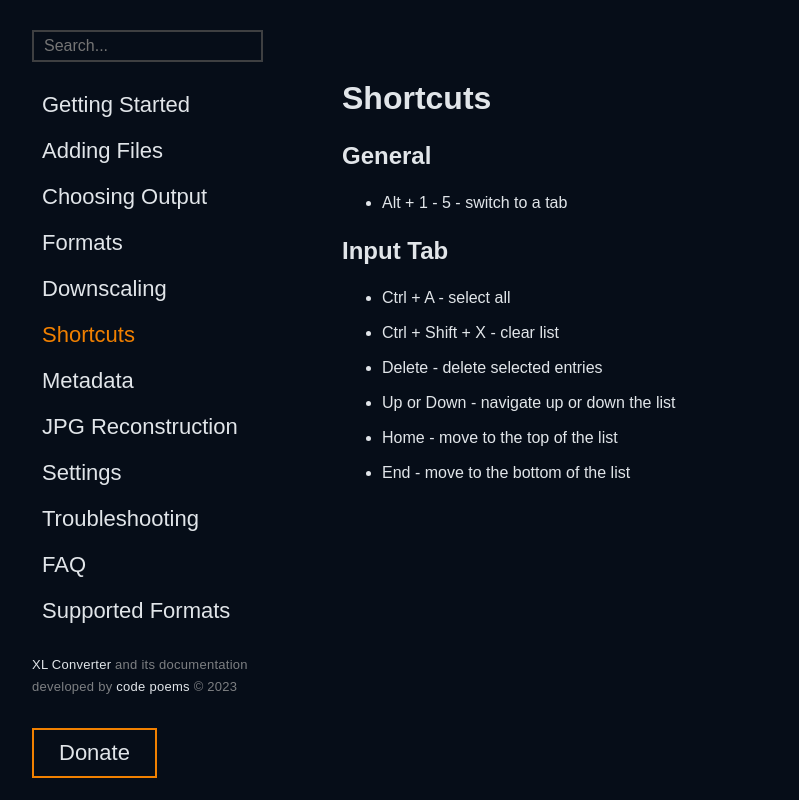
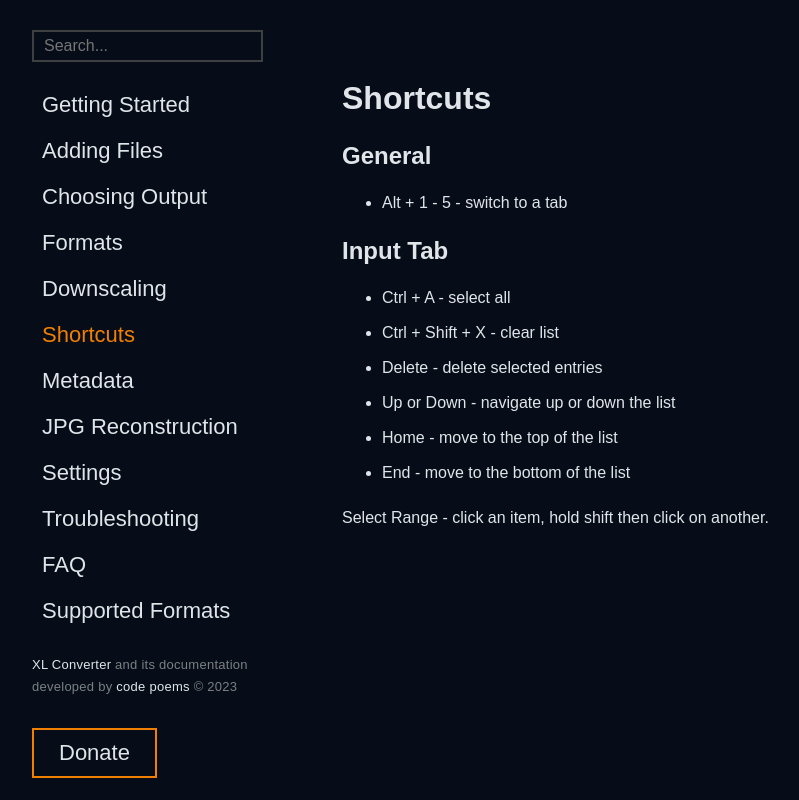
Before and after one commit to JacobDev1/xl-converter-docs, a React (Vite) app: page /shortcuts in a window 1280 px wide. Shown: the whole page, without its empty margins (158-957 px from the left). Built offline with nearby package versions, Linux system fonts and the light colour scheme; the HTML template or start-up script is replaced by a standard one.

Commit message:
Add content

```diff
--- a/src/pages/Shortcuts.tsx
+++ b/src/pages/Shortcuts.tsx
@@ -15,5 +15,6 @@ export default function Shortcuts(){
             <li>Home - move to the top of the list</li>
             <li>End - move to the bottom of the list</li>
         </ul>
+        <p>Select Range - click an item, hold shift then click on another.</p>
     </div>);
 }
```
